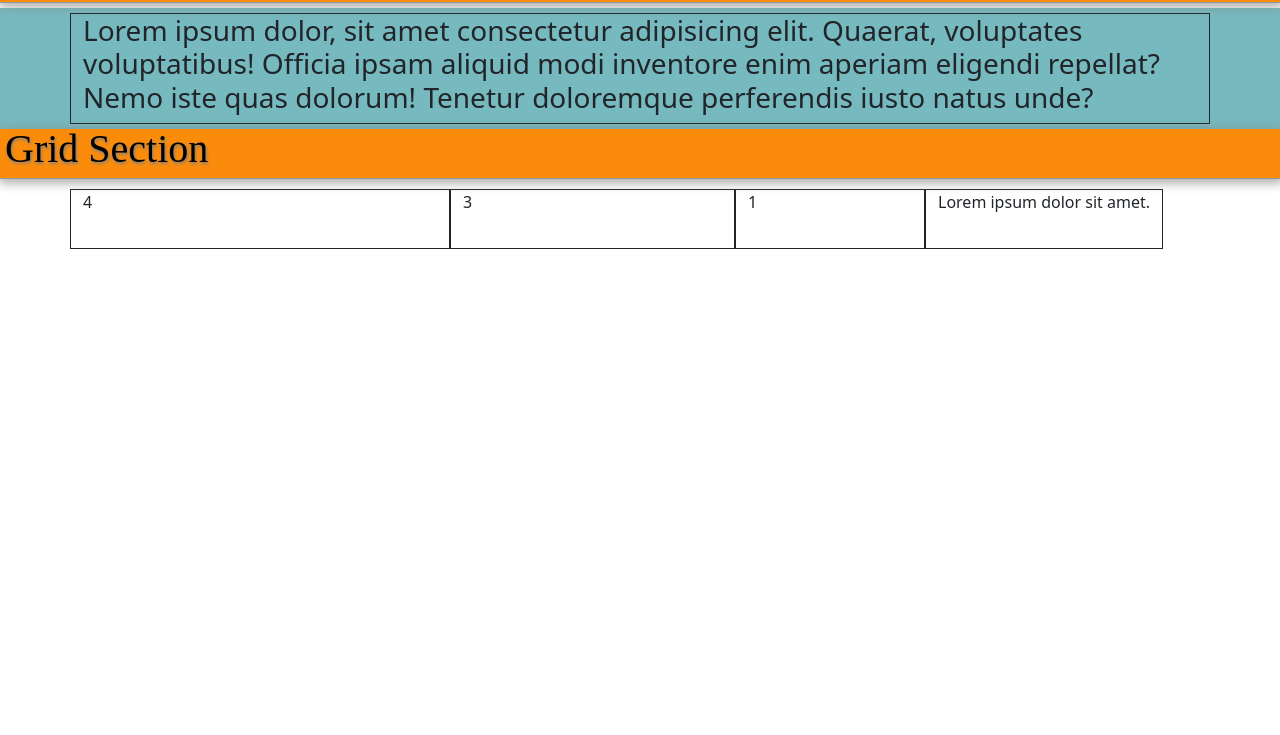
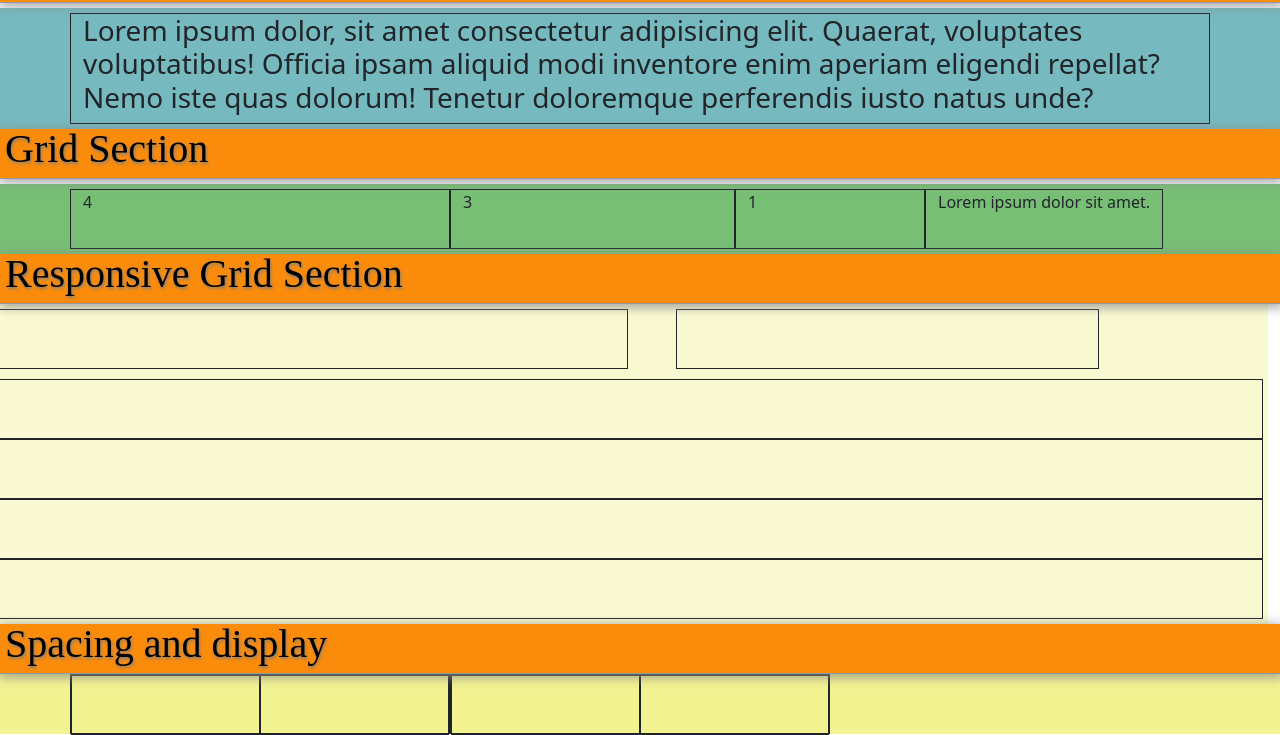
Before and after one commit to Shivam-Gupta-git/CSS_Tutorial, a plain HTML site: page 1 Coding Ninjas CSS/24 Bootstarp/index.html in a window 1280 px wide. Shown: the part 2762-3497 px from the top of the page. Before the commit the page ends 3016 px from the top, so only its background shows below. Drawn offline with nearby package versions, Linux system fonts and the light colour scheme.

Commit message:
bootstrap

```diff
--- a/1 Coding Ninjas CSS/24 Bootstarp/index.css
+++ b/1 Coding Ninjas CSS/24 Bootstarp/index.css
@@ -55,3 +55,12 @@ header > h1{
 .section-9{
   background-color: rgb(118, 185, 191);
 }
+.section-10{
+  background-color: rgb(120, 191, 118);
+}
+.section-11{
+  background-color: lightgoldenrodyellow;
+}
+.section-12{
+  background-color: rgb(243, 243, 146);
+}
--- a/1 Coding Ninjas CSS/24 Bootstarp/index.html
+++ b/1 Coding Ninjas CSS/24 Bootstarp/index.html
@@ -153,5 +153,50 @@
         </div>
       </div>
      </section>
+
+     <!-- Responsive Grid System -->
+     <header>
+      <h1 class="header-head-1">Responsive Grid Section</h1>
+    </header>
+    <section class="bootstrap section-11 row gap-5">
+      <div class="col-4 col-md-6 border border-dark" style="height: 60px;"></div>
+      <div class="col-2 col-md-4 border border-dark" style="height: 60px;"></div>
+    </section>
+
+    <section class="bootstrap section-11 row cols-md-4   justify-content-evenly">
+
+      <div class="cols cols-md-3 border border-dark" style="height: 60px;"></div>
+
+      <div class="cols cols-md-4 border border-dark" style="height: 60px;"></div>
+
+      <div class="cols cols-md-4 border border-dark" style="height: 60px;"></div>
+
+      <div class="cols cols-md-4 border border-dark" style="height: 60px;"></div>
+    </section>
+
+    <!-- Spacing and display -->
+    <header>
+      <h1 class="header-head-1">Spacing and display</h1>
+    </header>
+    <section class="section-12">
+      <div class="container">
+        <div class="row row-cols-2 row-cols-lg-3 bg-primary-subtitle">
+          <div class="col cols-md-2 bg-success-subtitle border border-dark" style="height: 60px;">
+          <div class="row">
+            <div class="col border border-dark" style="height: 60px;"></div>
+            <div class="col border border-dark" style="height: 60px;"></div>
+          </div>
+        </div>
+
+          <div class="col bg-success-subtitle border border-dark" style="height: 60px;">
+          <div class="row">
+            <div class="col border border-dark" style="height: 60px;"></div>
+            <div class="col border border-dark" style="height: 60px;"></div>
+          </div>
+        </div>
+        </div>
+      </div>
+    </section>
+
   </body>
 </html>
```
